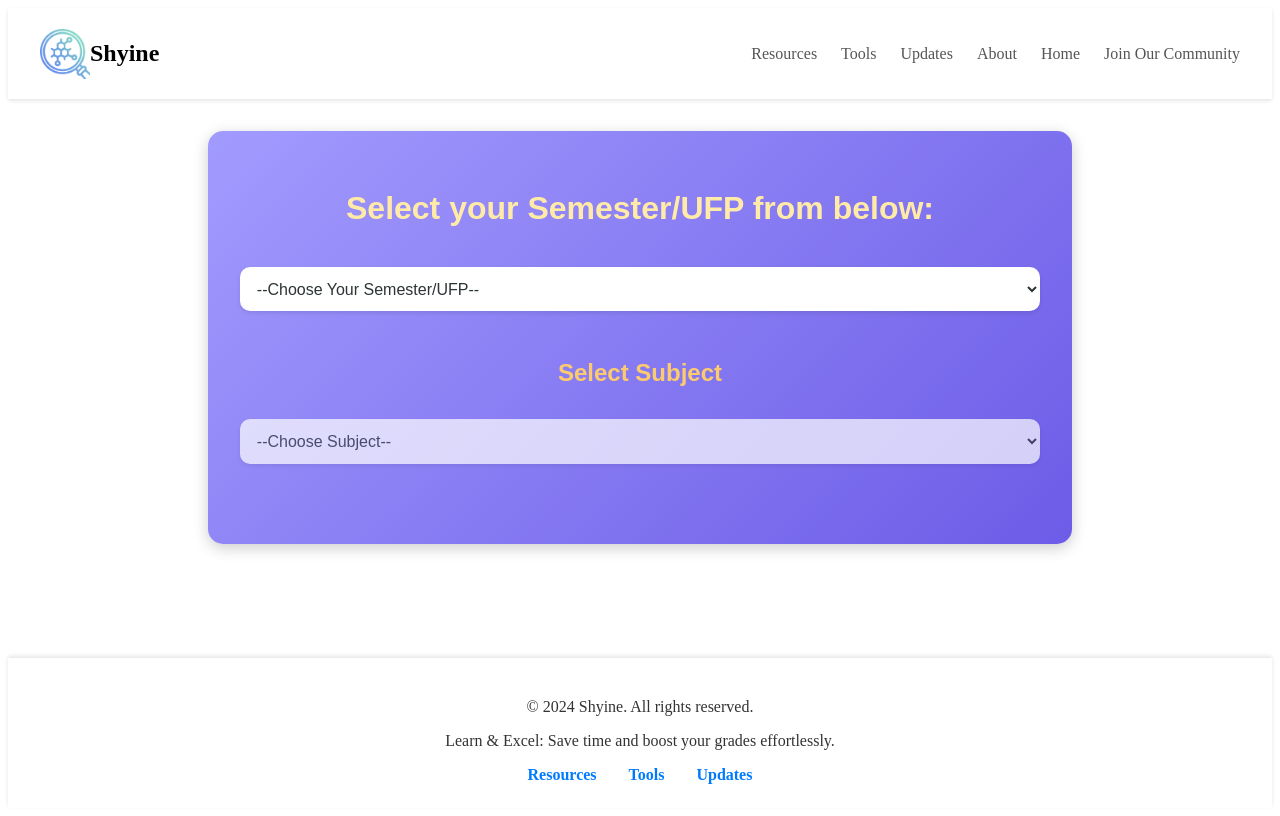
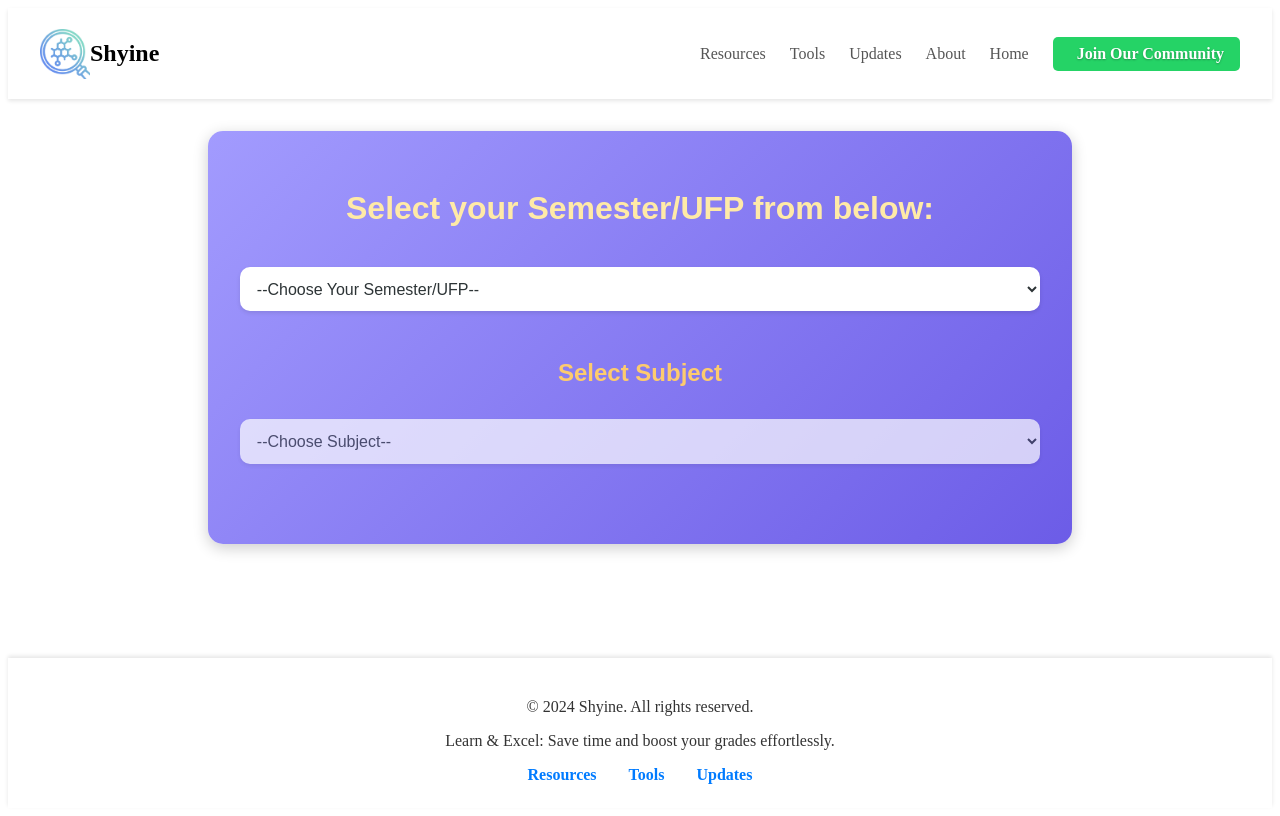
Before and after one commit to code-with-abhishek-gupta/code-with-abhishek-gupta.github.io, a plain HTML site: page resources.html in a window 1280 px wide. Drawn offline with Linux system fonts and the light colour scheme.

Commit message:
whatsapp-section-css-updated

```diff
--- a/resources.css
+++ b/resources.css
@@ -75,6 +75,24 @@ main {
         font-size: 0.9rem;
         padding: 0.4rem 0;
     }
+}
+
+/* WhatsApp*/
+.navbar nav a:last-child {
+    background-color: #25D366;
+    color: #fff;
+    font-weight: bold;
+    padding: 0.5rem 1rem;
+    border-radius: 5px;
+    display: inline-flex;
+    align-items: center;
+    transition: background-color 0.3s ease, transform 0.2s ease;
+    text-shadow: 0 1px 2px rgba(0, 0, 0, 0.3);
+}
+
+.navbar nav a:last-child i {
+    margin-right: 0.5rem;
+    font-size: 1.2rem;
 }
 
 /* Main Content Styling */
```
